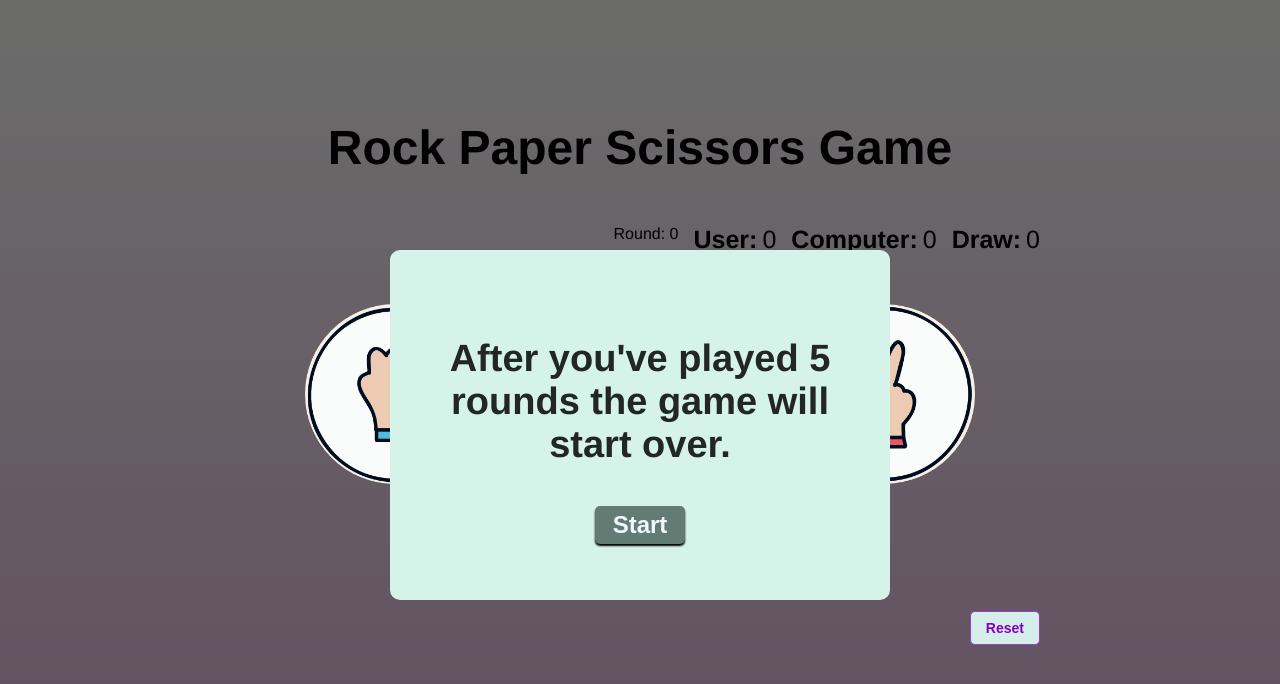
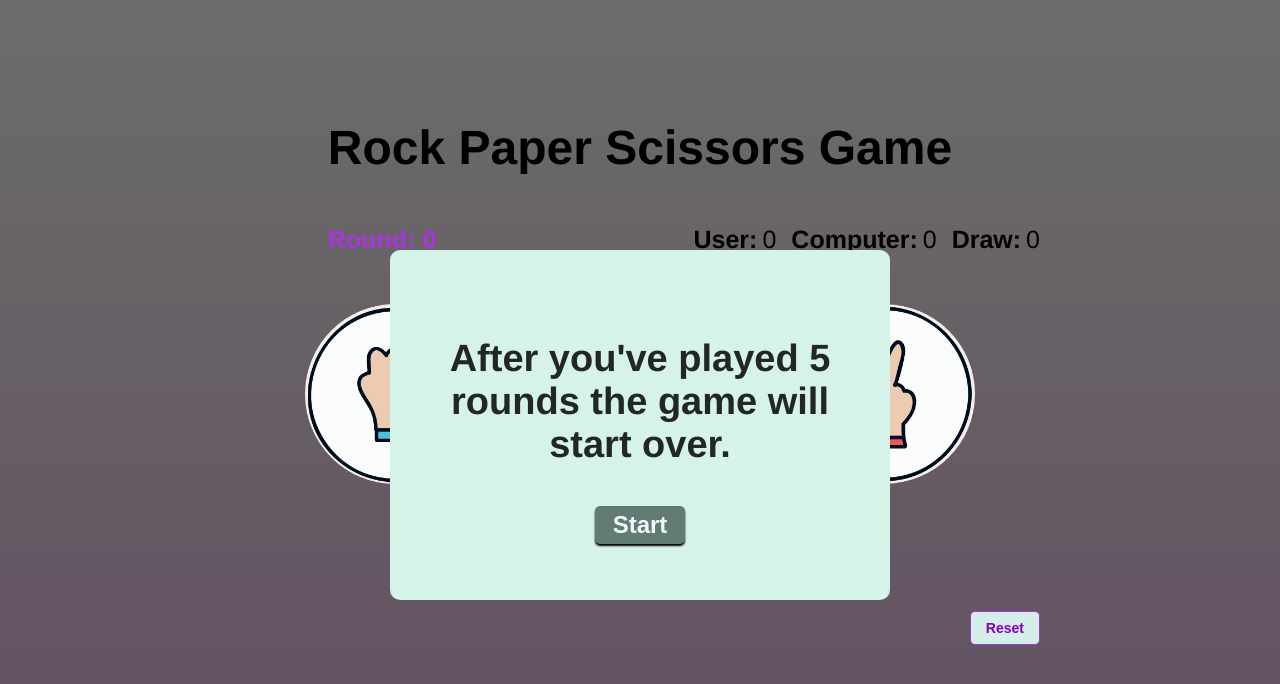
Before and after one commit to Kuksito/rock-paper-scissors, a plain HTML site: page index.html in a window 1280 px wide. Drawn offline with Linux system fonts and the light colour scheme.

Commit message:
Add styles to the round element

```diff
--- a/styles.css
+++ b/styles.css
@@ -38,10 +38,17 @@ body{
     margin-bottom: 50px;
 }
 
-.user-score, .computer-score, .draw-score{
+.user-score, .computer-score, .draw-score, .round-count{
     display: flex;
     gap: 5px;
     font-size: 25px;
+}
+
+.round-count{
+    color: #aa35df;
+    position: absolute;
+    left: 128px;
+    font-weight: bold;
 }
 
 .choices{
```
